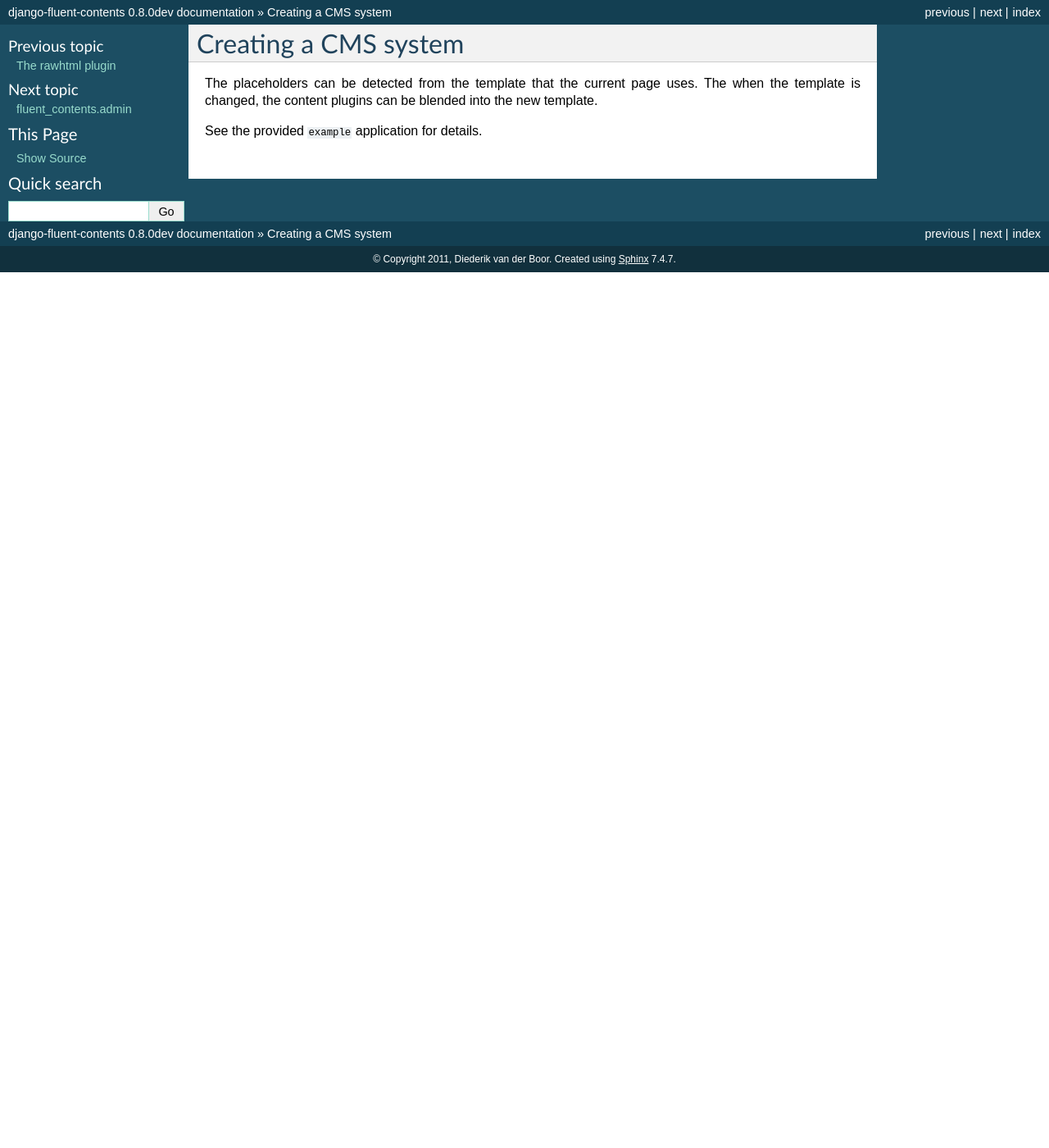
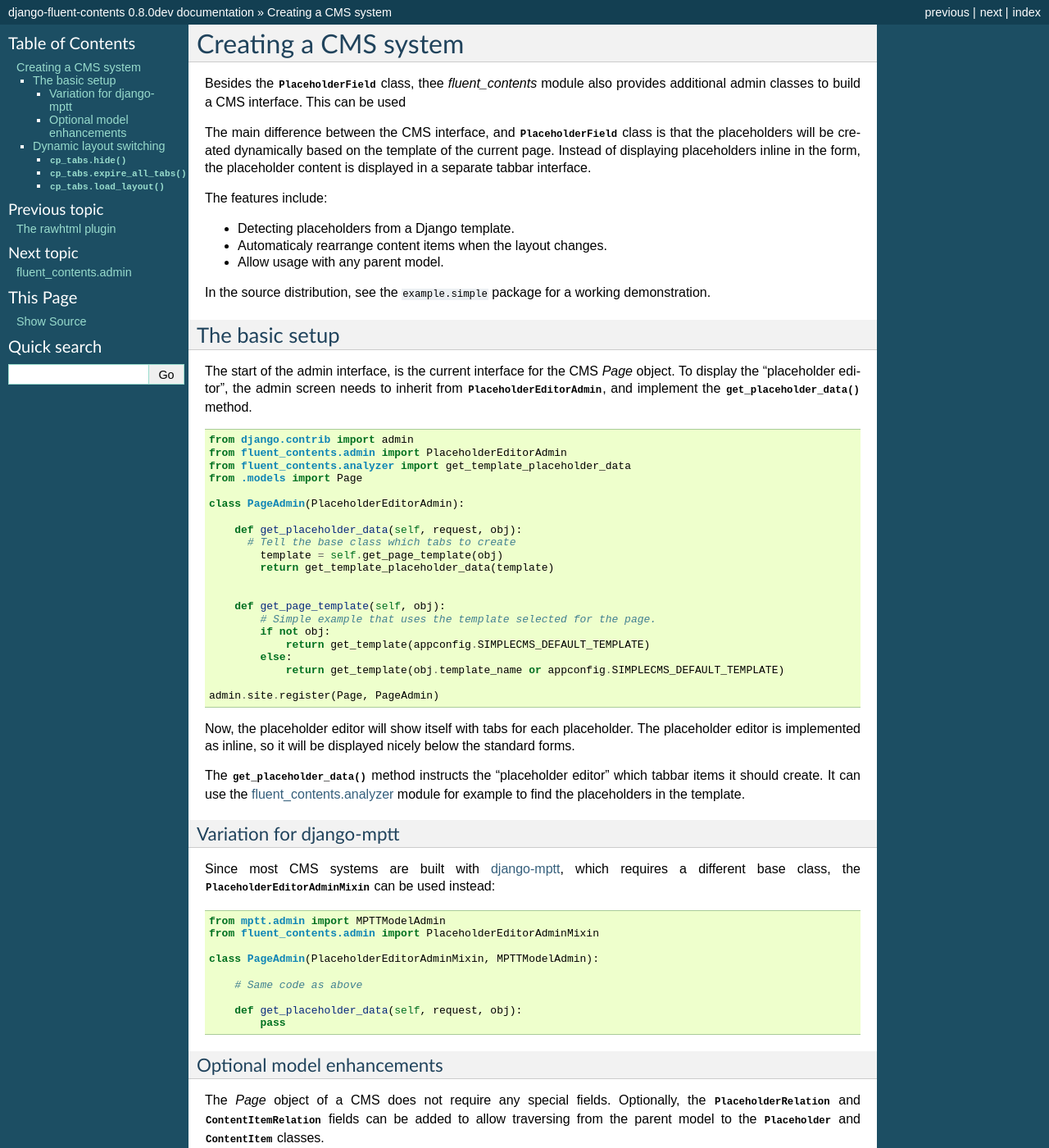
Before and after one commit to django-fluent/django-fluent-contents, a Sphinx documentation site: the page built from docs/cms.rst, in a window 1280 px wide and 1400 px high. Shown: the whole window at 82% size. Built offline with Sphinx 7.4.7, drawn with Linux system fonts in a browser that asks for light colours; pages that are not in the unit, such as notebooks, are missing from menus; some of the changed text lies outside the part shown.

Commit message:
docs: start of documentation for creating a CMS interface.

```diff
--- a/docs/cms.rst
+++ b/docs/cms.rst
@@ -3,7 +3,151 @@
 Creating a CMS system
 =====================
 
-The placeholders can be detected from the template that the current page uses.
-The when the template is changed, the content plugins can be blended into the new template.
+Besides the :class:`~fluent_contents.models.PlaceholderField` class,
+thee `fluent_contents` module also provides additional admin classes to build a CMS interface.
+This can be used
 
-See the provided ``example`` application for details.
+The main difference between the CMS interface, and :class:`~fluent_contents.models.PlaceholderField`
+class is that the placeholders will be created dynamically based on the template of the current page.
+Instead of displaying placeholders inline in the form, the placeholder content is displayed
+in a separate tabbar interface.
+
+The features include:
+
+* Detecting placeholders from a Django template.
+* Automaticaly rearrange content items when the layout changes.
+* Allow usage with any parent model.
+
+In the source distribution, see the ``example.simple`` package for a working demonstration.
+
+The basic setup
+---------------
+
+The start of the admin interface, is the current interface for the CMS `Page` object.
+To display the "placeholder editor", the admin screen needs to inherit
+from :class:`~fluent_contents.admin.PlaceholderEditorAdmin`,
+and implement the :func:`~fluent_contents.admin.PlaceholderEditorAdmin.get_placeholder_data` method.
+
+.. code-block:: python
+
+    from django.contrib import admin
+    from fluent_contents.admin import PlaceholderEditorAdmin
+    from fluent_contents.analyzer import get_template_placeholder_data
+    from .models import Page
+
+    class PageAdmin(PlaceholderEditorAdmin):
+
+        def get_placeholder_data(self, request, obj):
+          # Tell the base class which tabs to create
+            template = self.get_page_template(obj)
+            return get_template_placeholder_data(template)
+
+
+        def get_page_template(self, obj):
+            # Simple example that uses the template selected for the page.
+            if not obj:
+                return get_template(appconfig.SIMPLECMS_DEFAULT_TEMPLATE)
+            else:
+                return get_template(obj.template_name or appconfig.SIMPLECMS_DEFAULT_TEMPLATE)
+
+    admin.site.register(Page, PageAdmin)
+
+Now, the placeholder editor will show itself with tabs for each placeholder.
+The placeholder editor is implemented as inline, so it will be displayed nicely below
+the standard forms.
+
+The :func:`~fluent_contents.admin.PlaceholderEditorAdmin.get_placeholder_data` method instructs
+the "placeholder editor" which tabbar items it should create.
+It can use the :ref:`fluent_contents.analyzer` module for example to find the placeholders
+in the template.
+
+Variation for django-mptt
+~~~~~~~~~~~~~~~~~~~~~~~~~
+
+Since most CMS systems are built with django-mptt_, which requires a different base class,
+the :class:`~fluent_contents.admin.PlaceholderEditorAdminMixin` can be used instead:
+
+.. code-block:: python
+
+    from mptt.admin import MPTTModelAdmin
+    from fluent_contents.admin import PlaceholderEditorAdminMixin
+
+    class PageAdmin(PlaceholderEditorAdminMixin, MPTTModelAdmin):
+
+        # Same code as above
+
+        def get_placeholder_data(self, request, obj):
+            pass
+
+Optional model enhancements
+~~~~~~~~~~~~~~~~~~~~~~~~~~~
+
+The `Page` object of a CMS does not require any special fields.
+Optionally, the :class:`~fluent_contents.models.PlaceholderRelation`
+and :class:`~fluent_contents.models.ContentItemRelation` fields can be added
+to allow traversing from the parent model to
+the :class:`~fluent_contents.models.Placeholder`
+and :class:`~fluent_contents.models.ContentItem` classes.
+
+.. code-block:: python
+
+    from django.db import models
+    from fluent_contents.models import PlaceholderRelation, ContentItemRelation
+    from . import appconfig
+
+
+    class Page(models.Model):
+        title = models.CharField("Title", max_length=200)
+        template_name = models.CharField("Layout", max_length=255, choices=appconfig.SIMPLECMS_TEMPLATE_CHOICES)
+
+        # ....
+
+        placeholder_set = PlaceholderRelation()
+        contentitem_set = ContentItemRelation()
+
+Dynamic layout switching
+------------------------
+
+The ``example`` application also demonstrates how to switch layouts dynamically.
+This happens fully client-side. Currently, the API of the "placeholder editor"
+needs to be accessed directly, notably:
+
+.. js:function:: cp_tabs.hide()
+
+   Hide the content placeholder tab interface.
+   This can be used in case no layout is selected.
+
+.. js:function:: cp_tabs.expire_all_tabs()
+
+   Hide the tabs, but don't remove them yet.
+   This can be used when the new layout is being fetched;
+   the old content will be hidden and is ready to move.
+
+.. js:function:: cp_tabs.load_layout(layout)
+
+   Load the new layout, this will create new tabs and move the existing
+   content items to the new location.
+   Content items are migrated to the apropriate placeholder,
+   first matched by slot name, secondly matched by role.
+
+   The ``layout`` parameter should be a JSON object with a structure like:
+
+   .. code-block:: js
+
+      var layout = {
+          'placeholders': [
+              {'title': "Main content", 'slot': "main", 'role': "m"},
+              {'title': "Sidebar", 'slot': "sidebar", 'role': "s"},
+          ]
+      }
+
+   The contents of each placeholder item is identical to
+   what the :func:`~fluent_contents.models.PlaceholderData.as_dict` method
+   of the :class:`~fluent_contents.models.PlaceholderData` class returns.
+
+.. note::
+    Currently the ``example`` application access the ``cp_tabs`` namespace directly.
+    While this API is stable, a clean public API will likely be created in the future.
+
+
+.. _django-mptt: https://github.com/django-mptt/django-mptt
```
Also changed, not shown: 2 other files.
